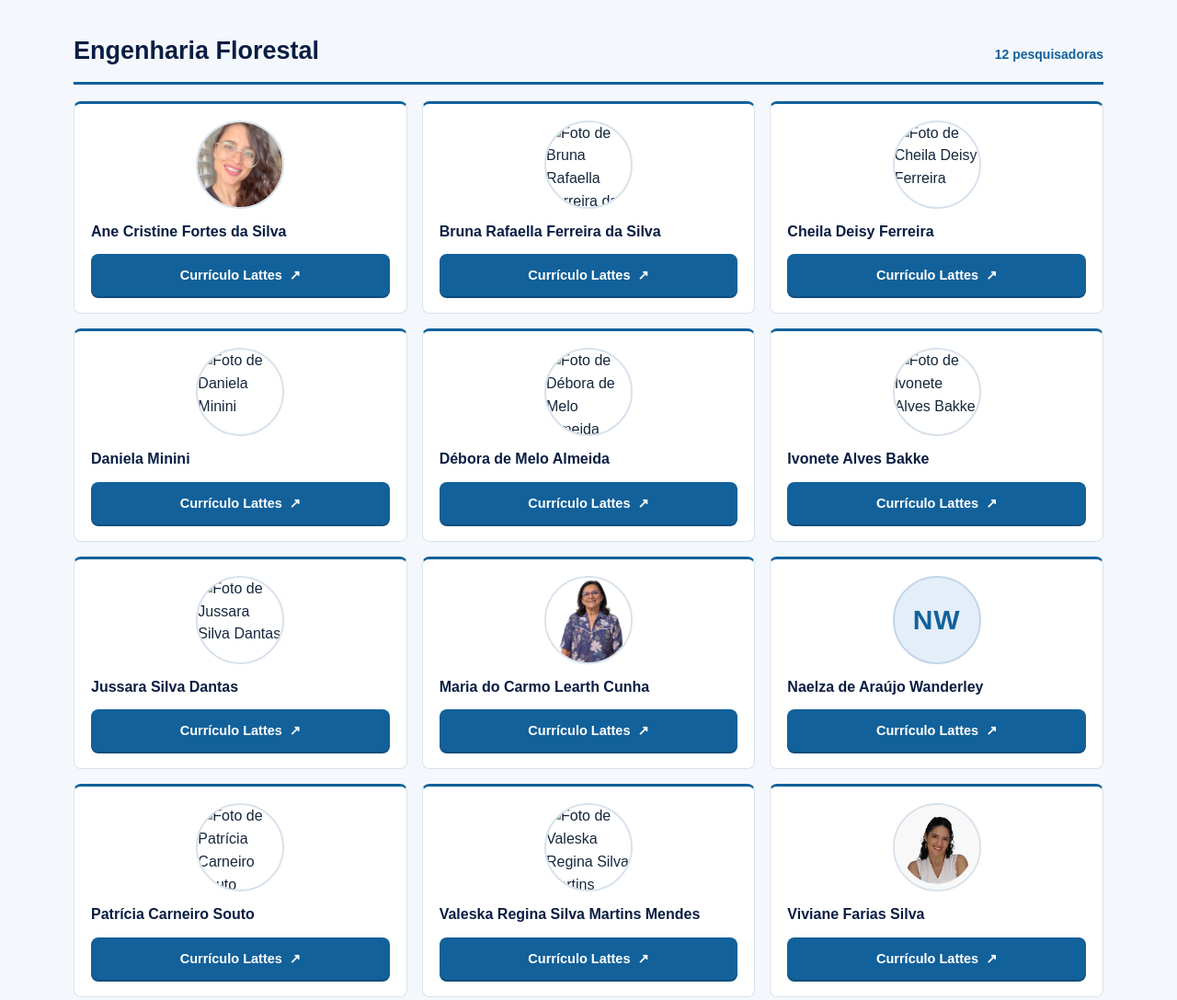
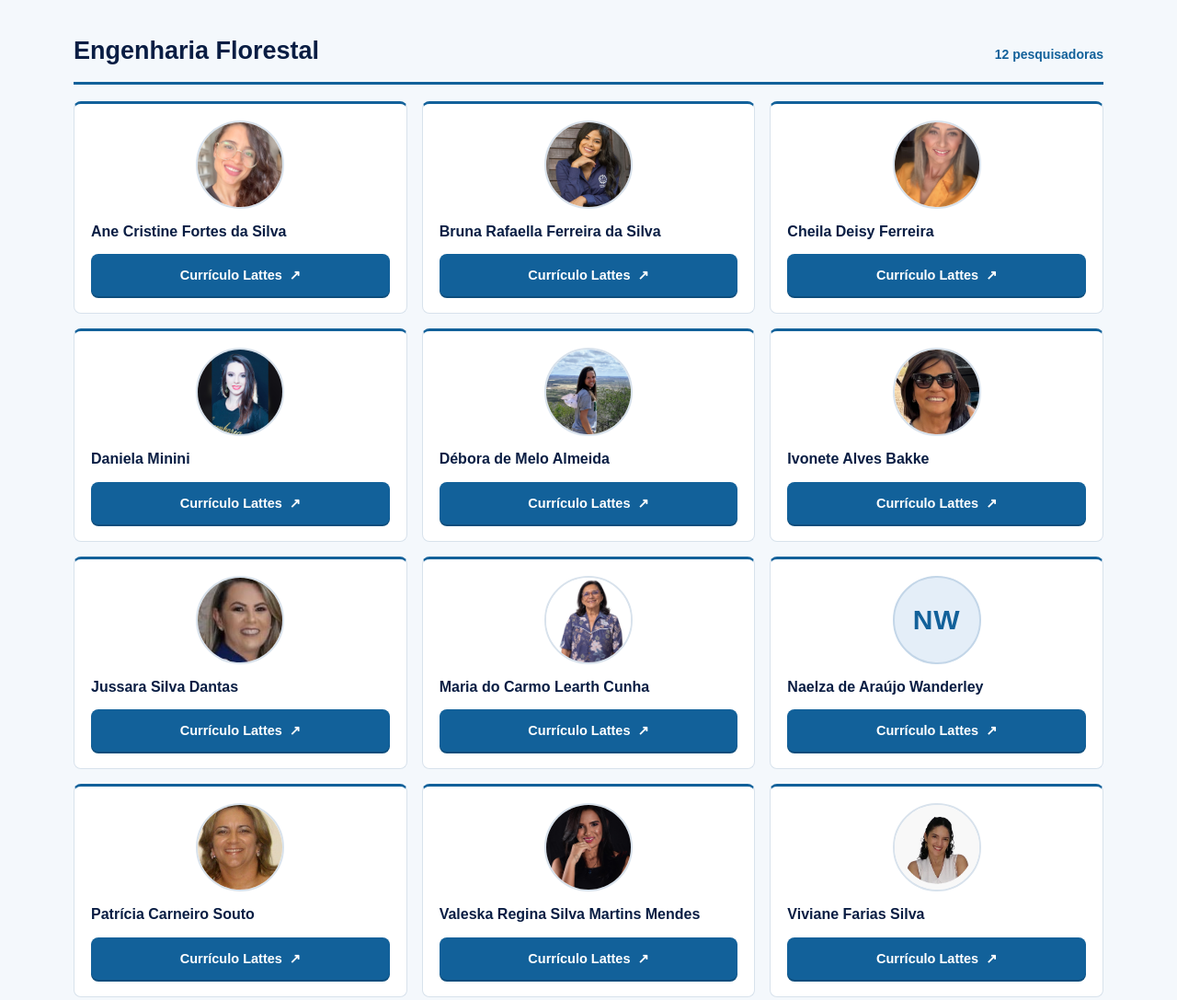
Before and after one commit to pandoraufcg/mulheresSTEM, a plain HTML site: page index.html in a window 1280 px wide. Shown: the part 3240-4327 px from the top of the page at 92% size. Drawn offline with Linux system fonts and the light colour scheme.

Commit message:
Update index.html

```diff
--- a/index.html
+++ b/index.html
@@ -276,37 +276,37 @@ const DATA = [
    {
     "n": "Ane Cristine Fortes da Silva",
     "l": "http://lattes.cnpq.br/2004388665361422",
-    "p": "public/e.01.gif"
+    "p": "public/E.01.gif"
    },
    {
     "n": "Bruna Rafaella Ferreira da Silva",
     "l": "http://lattes.cnpq.br/9895857735507921",
-    "p": "public/e.02.gif"
+    "p": "public/E. 02.gif"
    },
    {
     "n": "Cheila Deisy Ferreira",
     "l": "http://lattes.cnpq.br/7018848134050014",
-    "p": "public/e.03.gif"
+    "p": "public/E. 03.gif"
    },
    {
     "n": "Daniela Minini",
     "l": "http://lattes.cnpq.br/9206328189040361",
-    "p": "public/e.04.gif"
+    "p": "public/E. 04.gif"
    },
    {
     "n": "Débora de Melo Almeida",
     "l": "http://lattes.cnpq.br/9795066247076929",
-    "p": "public/e.05.gif"
+    "p": "public/E. 05.gif"
    },
    {
     "n": "Ivonete Alves Bakke",
     "l": "http://lattes.cnpq.br/9726626914770477",
-    "p": "public/e.06.gif"
+    "p": "public/E. 06.gif"
    },
    {
     "n": "Jussara Silva Dantas",
     "l": "http://lattes.cnpq.br/3581069049274613",
-    "p": "public/e.07.gif"
+    "p": "public/E. 07.gif"
    },
    {
     "n": "Maria do Carmo Learth Cunha",
@@ -321,17 +321,17 @@ const DATA = [
    {
     "n": "Patrícia Carneiro Souto",
     "l": "http://lattes.cnpq.br/1011605644046440",
-    "p": "public/e.10.gif"
+    "p": "public/E. 10.gif"
    },
    {
     "n": "Valeska Regina Silva Martins Mendes",
     "l": "http://lattes.cnpq.br/4734866646952695",
-    "p": "public/e.11.gif"
+    "p": "public/E. 11.gif"
    },
    {
     "n": "Viviane Farias Silva",
     "l": "http://lattes.cnpq.br/5011520274887172",
-    "p": "public/e.12.gif"
+    "p": "public/E.12.gif"
    }
   ]
  },
```
